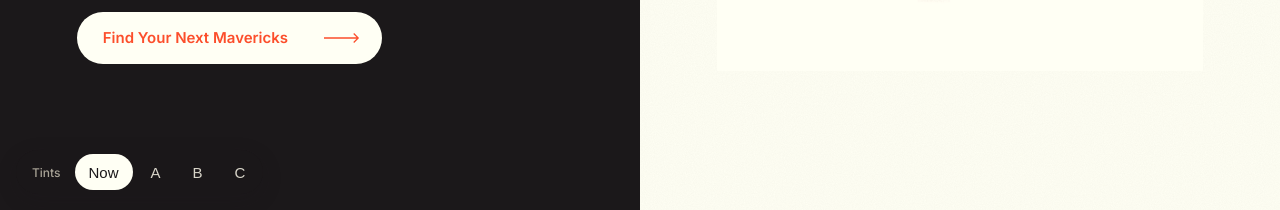
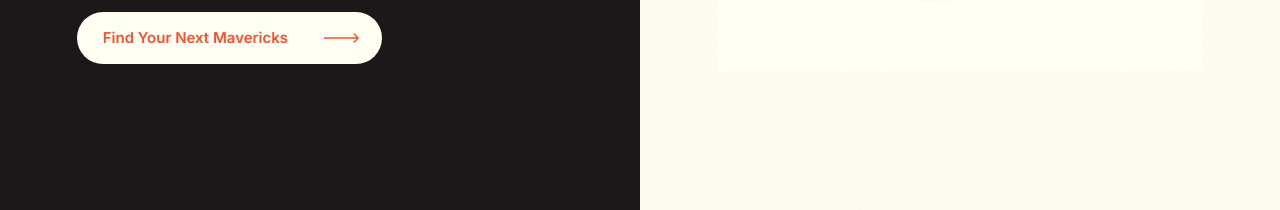
Before and after one commit to oris-makes/leadership-mavericks-preview, a plain HTML site: page v5/home.html in a window 1280 px wide. Shown: the part 590-800 px from the top of the page. Drawn offline with Linux system fonts and the light colour scheme.

Commit message:
v5: make tint palette A permanent, remove review toolbar
Co-Authored-By: Claude Opus 5.5 <noreply@anthropic.com>

```diff
--- a/v5/home.html
+++ b/v5/home.html
@@ -27,12 +27,8 @@ body{margin:0;background:#FFFFF4}
 /* Headings are one colour: emphasised words (<em class="lm-serif">, .lm-sig) take the heading's own font and colour */
 .lm-serif{font:inherit;font-style:normal;letter-spacing:inherit;color:inherit}
 :is(h1,h2,h3) .lm-sig{color:inherit}
-:root{--lm-wash:#ECE8E2;--lm-tint:#FFE4D9;--lm-strong:#FFD3C2;--lm-line:#D9D3C9;--lm-ph:#E6E1D8}
-/* review toggle: tint palettes. A signal peach, B apricot, C signal blocks */
-html[data-palette=a]{--lm-wash:#FFE9DE;--lm-tint:#FFD9C7;--lm-strong:#FFC2A8;--lm-line:#F5C9B4;--lm-ph:#FFE0D2}
-html[data-palette=b]{--lm-wash:#FFEEDC;--lm-tint:#FFDDB8;--lm-strong:#FFC48A;--lm-line:#F2D2AE;--lm-ph:#FFE6CC}
-html[data-palette=c]{--lm-wash:#FFFFF4;--lm-tint:#FFE2CF;--lm-strong:#FFB894;--lm-line:#F0B9A3;--lm-ph:#FFE8D9;--lm-team-bg:#FC4E2B}
-html[data-palette=c] #team .lm-team > article{background:#FFFFF4 !important}
+/* tint palette A (signal peach) */
+:root{--lm-wash:#FFE9DE;--lm-tint:#FFD9C7;--lm-strong:#FFC2A8;--lm-line:#F5C9B4;--lm-ph:#FFE0D2}
 :root{--ease-out:cubic-bezier(.23,1,.32,1);--ease-in-out:cubic-bezier(.77,0,.175,1);--ease-drawer:cubic-bezier(.32,.72,0,1)}
 a{transition:color 150ms ease}
 a{color:#1B181A}
@@ -264,13 +260,6 @@ html.lm-js .lm-hide-m[data-reveal]{transform-origin:center}
 }
 @media (prefers-reduced-motion: reduce){.lm-svc-mark,.lm-svc-mark img,.lm-svc-art img{transition:none}.lm-svc-d[data-s=off] .lm-svc-art img{transform:none}}
 
-.lm-review{position:fixed;left:16px;bottom:16px;z-index:60;display:flex;flex-direction:column;align-items:flex-start;gap:8px}
-.lm-fonttoggle{display:flex;align-items:center;gap:4px;padding:4px;border-radius:999px;background:rgba(27,24,26,.86);-webkit-backdrop-filter:blur(16px);backdrop-filter:blur(16px);box-shadow:0 6px 20px rgba(27,24,26,.18);font-family:Inter,system-ui,sans-serif}
-.lm-fonttoggle span{padding:0 10px 0 12px;font-size:12px;font-weight:500;color:#A9A497}
-.lm-fonttoggle button{min-height:36px;padding:0 14px;border:0;border-radius:999px;background:transparent;color:#D8D5C9;font-size:15px;cursor:pointer;transition:background-color 150ms ease,color 150ms ease}
-.lm-fonttoggle button[aria-pressed=true]{background:#FFFFF4;color:#1B181A}
-.lm-fonttoggle button:focus-visible{outline:2px solid #FC4E2B;outline-offset:2px}
-@media (prefers-reduced-transparency: reduce){.lm-fonttoggle{background:#1B181A;-webkit-backdrop-filter:none;backdrop-filter:none}}
 
 /* signal: focus words in headings. Darker signal on the beige sections keeps large-text contrast above 3:1 */
 .lm-sig{color:#FC4E2B}
@@ -496,7 +485,7 @@ section[id]{scroll-margin-top:72px}
 </section>
 
 <!-- 03 MEET THE MAVERICKS -->
-<section id="team" class="lm-sec" style="background: var(--lm-team-bg, var(--lm-wash)); padding: 128px 0">
+<section id="team" class="lm-sec" style="background: var(--lm-wash); padding: 128px 0">
   <div style="max-width: 1248px; margin: 0 auto; padding: 0 24px; box-sizing: border-box; display: flex; flex-direction: column; gap: 64px">
     <div style="display: flex; flex-direction: column; gap: 20px; max-width: 820px">
       <h2 class="lm-h2" style="margin: 0; font-size: clamp(34px, 3.8vw, 52px); line-height: 1.08; font-weight: 450; letter-spacing: -0.03em; text-wrap: balance">Different Perspectives, <em class="lm-serif lm-serif-d">Shared Conviction</em></h2>
@@ -750,38 +739,6 @@ class Component extends DCLogic {
 }
 </script>
 <script>
-/* Design-review only: switch the tint palette. Remove before launch. */
-(function () {
-  var root = document.documentElement;
-  function get(k, d) { try { return localStorage.getItem(k) || d; } catch (e) { return d; } }
-  function put(k, v) { try { localStorage.setItem(k, v); } catch (e) {} }
-  var groups = [
-    { key: 'lm-palette', attr: 'data-palette', label: 'Tints', def: 'current',
-      opts: [['current', 'Now', ''], ['a', 'A', ''], ['b', 'B', ''], ['c', 'C', '']] }
-  ];
-  var wrap = document.createElement('div');
-  wrap.className = 'lm-review';
-  groups.forEach(function (g) {
-    var bar = document.createElement('div');
-    bar.className = 'lm-fonttoggle';
-    bar.setAttribute('role', 'group');
-    bar.setAttribute('aria-label', g.label);
-    bar.innerHTML = '<span>' + g.label + '</span>' + g.opts.map(function (o) {
-      return '<button type="button" class="' + o[2] + '" data-v="' + o[0] + '">' + o[1] + '</button>';
-    }).join('');
-    function apply(v) {
-      if (v === g.def) root.removeAttribute(g.attr); else root.setAttribute(g.attr, v);
-      put(g.key, v);
-      bar.querySelectorAll('button').forEach(function (b) { b.setAttribute('aria-pressed', b.getAttribute('data-v') === v ? 'true' : 'false'); });
-    }
-    bar.addEventListener('click', function (e) { var b = e.target.closest('button'); if (b) apply(b.getAttribute('data-v')); });
-    apply(get(g.key, g.def));
-    wrap.appendChild(bar);
-  });
-  document.body.appendChild(wrap);
-})();
-</script>
-<script>
 (function () {
   var doc = document.documentElement;
   var reduce = window.matchMedia && matchMedia('(prefers-reduced-motion: reduce)').matches;
```
